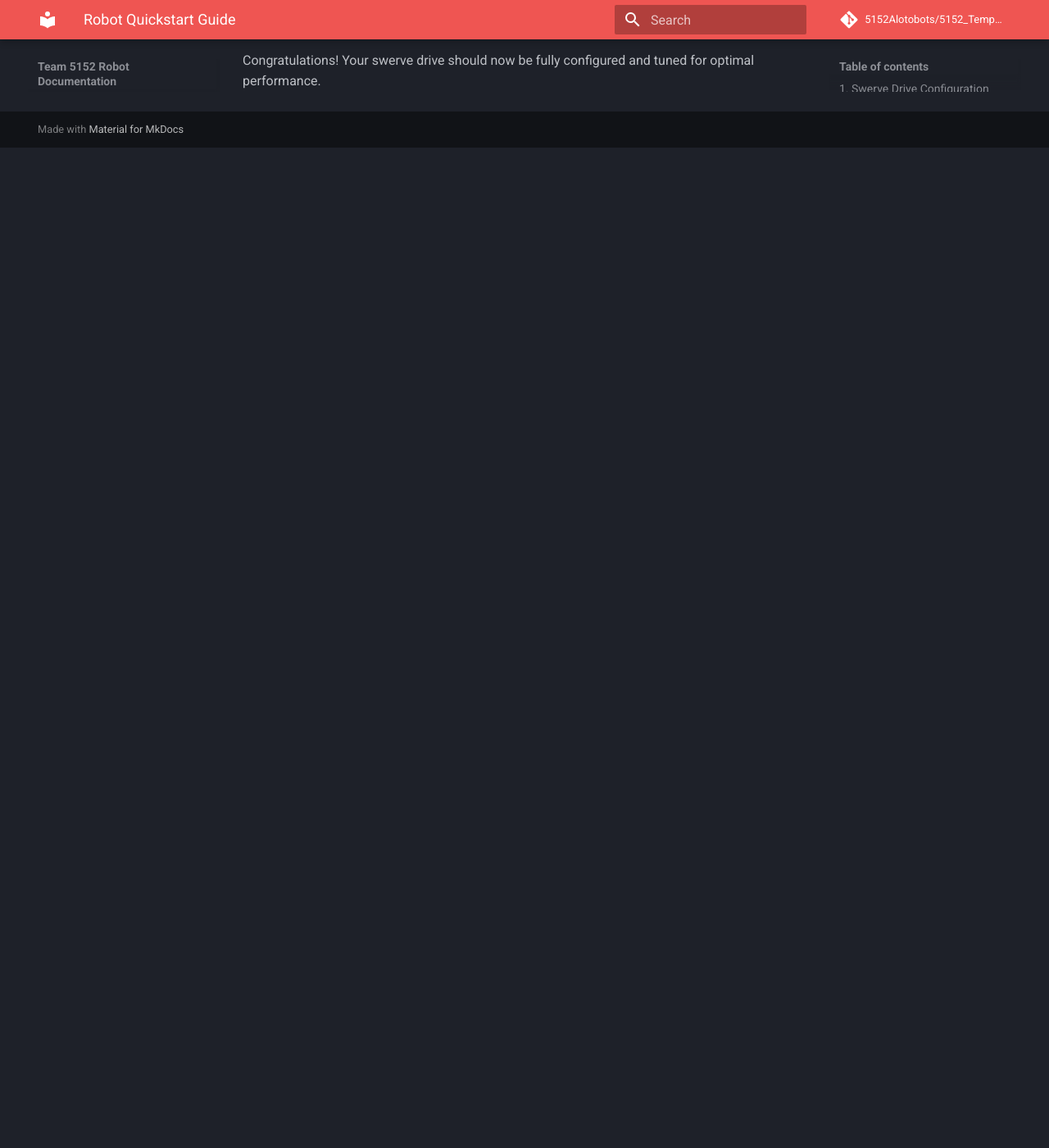
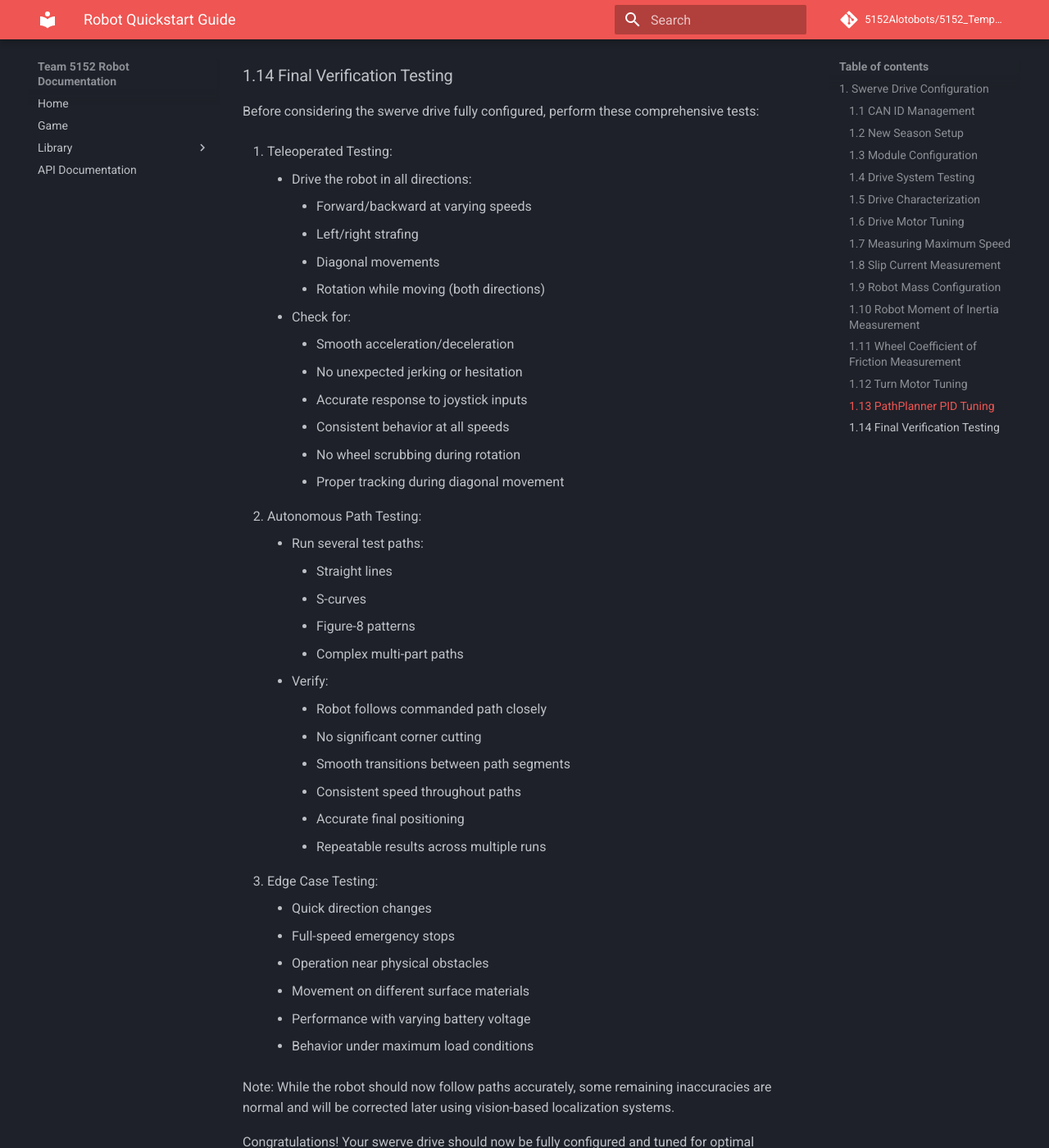
Before and after one commit to 5152Alotobots/5152_Template, an MkDocs documentation site: the page built from docs/mkdocs/docs/quickstart.md, in a window 1280 px wide and 1400 px high, scrolled down 14598 px. Shown: the whole window at 82% size. Built offline with MkDocs 1.6.1 and Material for MkDocs 9.7.7, drawn with Linux system fonts in a browser that asks for light colours; comment, search, counter and statistics services are not loaded; before the commit the page ends 14778 px from its top, so only the background shows below that.

Commit message:
(no commit message provided)

```diff
--- a/docs/mkdocs/docs/quickstart.md
+++ b/docs/mkdocs/docs/quickstart.md
@@ -527,4 +527,45 @@ The final step in swerve drive configuration is tuning the PathPlanner translati
     - Test multiple times for consistency
     - Save values after successful tuning
 
+### 1.14 Final Verification Testing
+Before considering the swerve drive fully configured, perform these comprehensive tests:
+
+1. Teleoperated Testing:
+    - Drive the robot in all directions:
+        - Forward/backward at varying speeds
+        - Left/right strafing
+        - Diagonal movements
+        - Rotation while moving (both directions)
+    - Check for:
+        - Smooth acceleration/deceleration
+        - No unexpected jerking or hesitation
+        - Accurate response to joystick inputs
+        - Consistent behavior at all speeds
+        - No wheel scrubbing during rotation
+        - Proper tracking during diagonal movement
+
+2. Autonomous Path Testing:
+    - Run several test paths:
+        - Straight lines
+        - S-curves
+        - Figure-8 patterns
+        - Complex multi-part paths
+    - Verify:
+        - Robot follows commanded path closely
+        - No significant corner cutting
+        - Smooth transitions between path segments
+        - Consistent speed throughout paths
+        - Accurate final positioning
+        - Repeatable results across multiple runs
+
+3. Edge Case Testing:
+    - Quick direction changes
+    - Full-speed emergency stops
+    - Operation near physical obstacles
+    - Movement on different surface materials
+    - Performance with varying battery voltage
+    - Behavior under maximum load conditions
+
+Note: While the robot should now follow paths accurately, some remaining inaccuracies are normal and will be corrected later using vision-based localization systems.
+
 Congratulations! Your swerve drive should now be fully configured and tuned for optimal performance.
```
